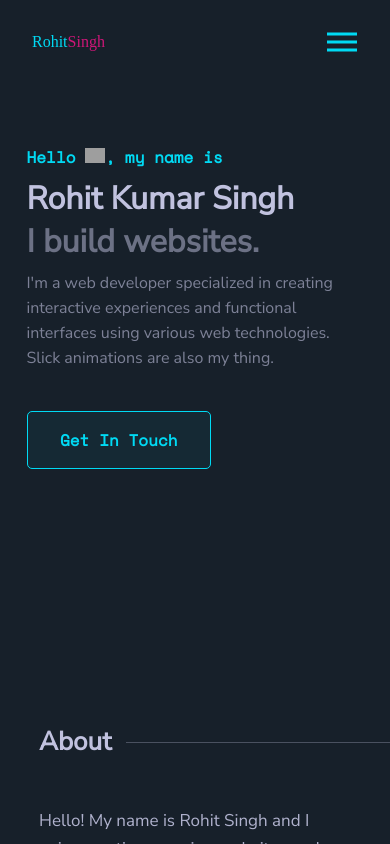
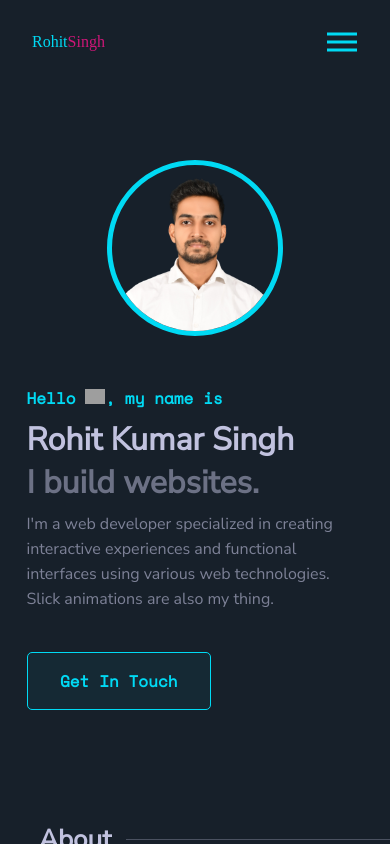
Before and after one commit to rohitsingh-23/Portfolio-I, a plain HTML site: page index.html in a window 390 px wide. Drawn offline with nearby package versions, Linux system fonts and the light colour scheme; grey boxes are pictures that could not be loaded; a script that the page names is missing; a web font is replaced by a local one.

Commit message:
image to visible to small screens

```diff
--- a/css/style.css
+++ b/css/style.css
@@ -212,9 +212,15 @@ nav {
   border-radius: 310px;
 }
 
+.intro-container{
+  display: flex;
+  flex-direction: row-reverse;
+  gap: 50px 50px;
+  justify-content: space-between;
+  align-items: center;
+}
+
 #intro .intro-content {
-  display: grid;
-  grid-template-columns: 70% 50%;
   font-family: "Nunito Sans", monospace;
 }
 #intro .intro-content .intro-text {
@@ -250,21 +256,11 @@ nav {
 #intro .intro-content a :hover {
   background: rgba(0, 218, 244, 0.9) !important;
 }
-#intro .intro-content .intro-img {
-  width: 80%;
-  height: 100%;
-}
-#intro .intro-content .intro-img img {
-  width: 100%;
-  pointer-events: none;
-  z-index: -1;
-}
 #about {
   position: relative;
   width: 60%;
   margin: auto;
-  margin-top: 9rem;
-  padding-top: 8rem;
+  padding-top: 5rem;
   font-family: "Nunito Sans";
 }
 .about-header {
@@ -772,11 +768,20 @@ nav {
   nav {
     flex: 2;
   }
-  #intro .intro-content {
-    grid-template-columns: 100%;
+  .intro-container {
+      color: green !important;
+    flex-direction: column;
+
+    justify-content: space-between;
   }
-  #intro .intro-content .intro-img img {
-    display: none;
+  .intro-container .intro-img{
+    width: 100%;
+    display: flex;
+    justify-content: center;
+
+  }
+  .intro-container .intro-img .adjust {
+    width: 50%;
   }
   #intro .intro-content .intro-text p {
     width: 50%;
@@ -881,7 +886,7 @@ nav {
     width: 140px;
   }
   #about {
-    margin-top: 12rem;
+    margin-top: 2rem;
   }
   #projects {
     margin-top: 5rem;
--- a/index.html
+++ b/index.html
@@ -78,6 +78,9 @@
 
     <section id="intro">
       <div class="intro-container">
+        <div class="intro-img">
+          <img class="adjust" src="./media/Main-photo.png" alt="">
+        </div>
         <div class="intro-content">
           <div class="intro-text"  >
             <h4 class="into-line1" >Hello <img src="https://media.giphy.com/media/hvRJCLFzcasrR4ia7z/giphy.gif" width="20px">, my name is</h4>
@@ -98,9 +101,7 @@
             >
             <!-- </div> -->
           </div>
-          <div class="intro-img">
-            <img class="adjust" src="./media/Main-photo.png" alt="">
-          </div>
+
         </div>
       </div>
     </section>
```
